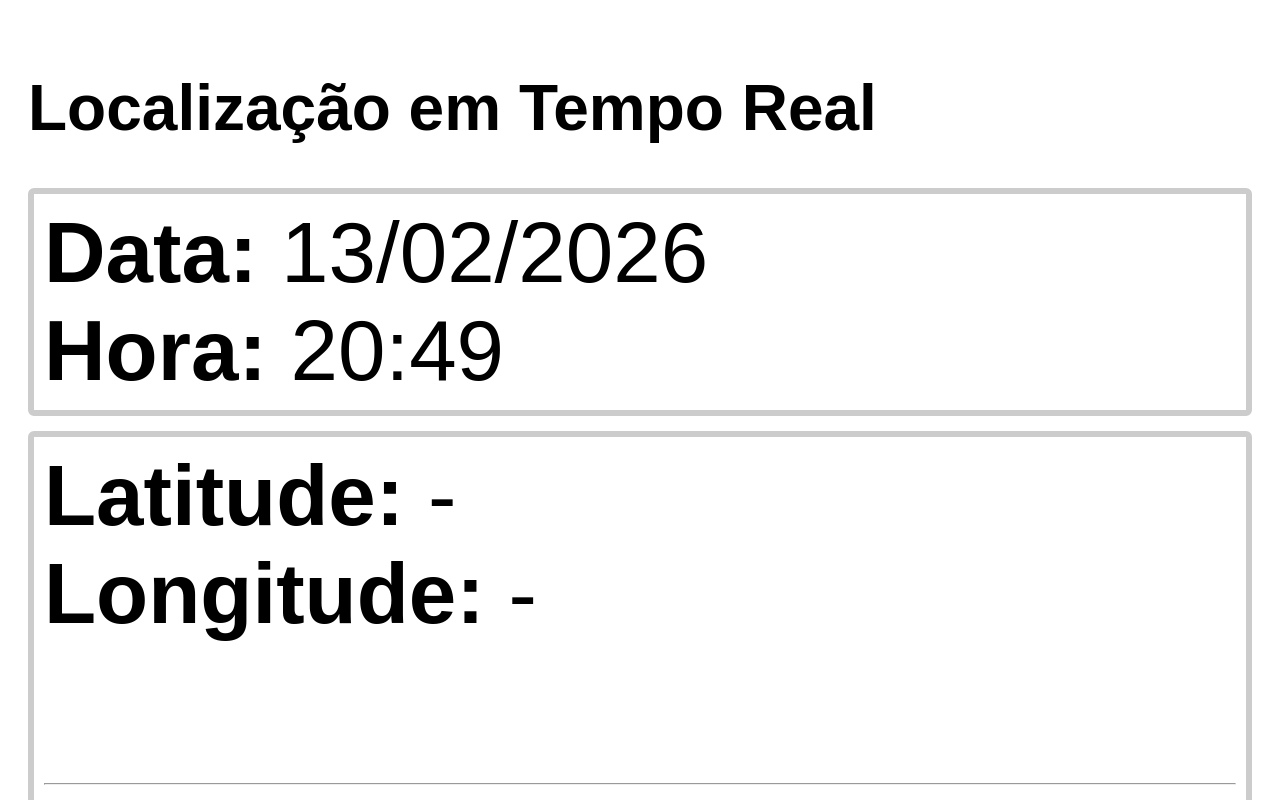
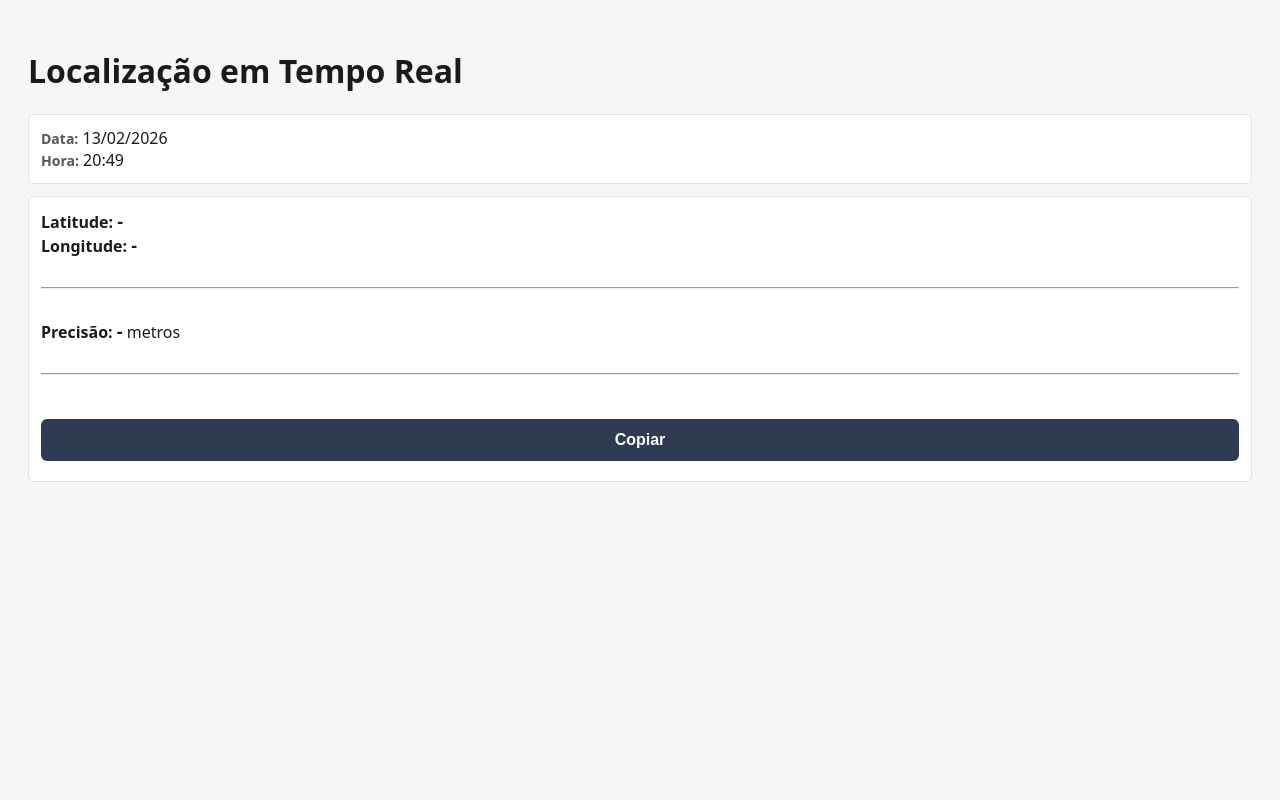
Before and after one commit to ed-dalecio/geolocalizacao, a plain HTML site: page index.html in a window 1280 px wide. Shown: the top 800 px of the page. Drawn offline with Linux system fonts and the light colour scheme.

Commit message:
Update index.html

```diff
--- a/index.html
+++ b/index.html
@@ -5,55 +5,53 @@
   <title>Coordenadas em Tempo Real</title>
   <style>
     body {
-      font-family: Arial, sans-serif;
+      font-family: system-ui, -apple-system, BlinkMacSystemFont, sans-serif;
+      background-color: #f4f6f8;
       padding: 20px;
-    }
-
-    h1 {
-      font-size: 48pt;
+      color: #1a1a1a;
     }
 
     .box {
-      margin-top: 15px;
-      padding: 10px;
-      border: 6px solid #ccc;
+      margin-top: 12px;
+      padding: 12px;
+      background-color: white;
       border-radius: 6px;
-      font-size: 64pt;
+      border: 1px solid #e0e0e0;
     }
 
     .label {
-      font-weight: bold;
+      font-weight: 600;
+      font-size: 14px;
+      color: #555;
+    }
+
+    #lat, #lon, #acc {
+      font-size: 18px;
+      font-weight: 600;
     }
 
     .btn-copy {
-      margin-top: 12px;
-      padding: 10px 18px;
-      font-size: 32pt;
-      font-weight: bold;
+      margin-top: 14px;
+      width: 100%;
+      padding: 12px;
+      font-size: 16px;
+      font-weight: 600;
+      background-color: #2f3b52;
       color: white;
-      background: linear-gradient(135deg, #2d89ff, #1b5fcc);
       border: none;
-      border-radius: 8px;
+      border-radius: 6px;
       cursor: pointer;
-      transition: all 0.2s ease;
-      box-shadow: 0 4px 8px rgba(0,0,0,0.15);
-    }
-
-    .btn-copy:hover {
-      transform: translateY(-2px);
-      box-shadow: 0 6px 12px rgba(0,0,0,0.2);
+      transition: background-color 0.2s ease;
     }
 
     .btn-copy:active {
-      transform: scale(0.98);
-      box-shadow: 0 3px 6px rgba(0,0,0,0.2);
+      background-color: #1f2937;
     }
 
     .copy-status {
-      margin-top: 6px;
-      font-size: 32px;
-      color: #2d89ff;
-      font-weight: 500;
+      margin-top: 8px;
+      font-size: 13px;
+      color: #2f3b52;
     }
   </style>
 </head>
```
